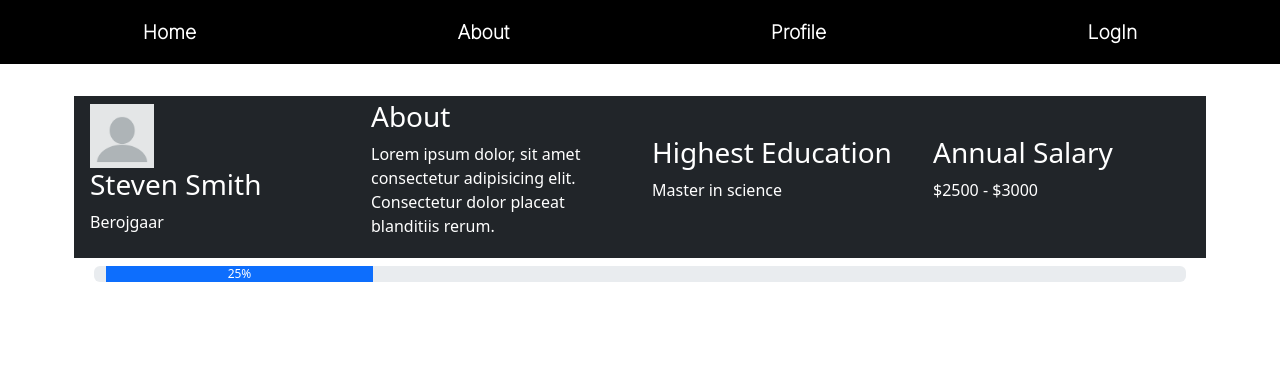
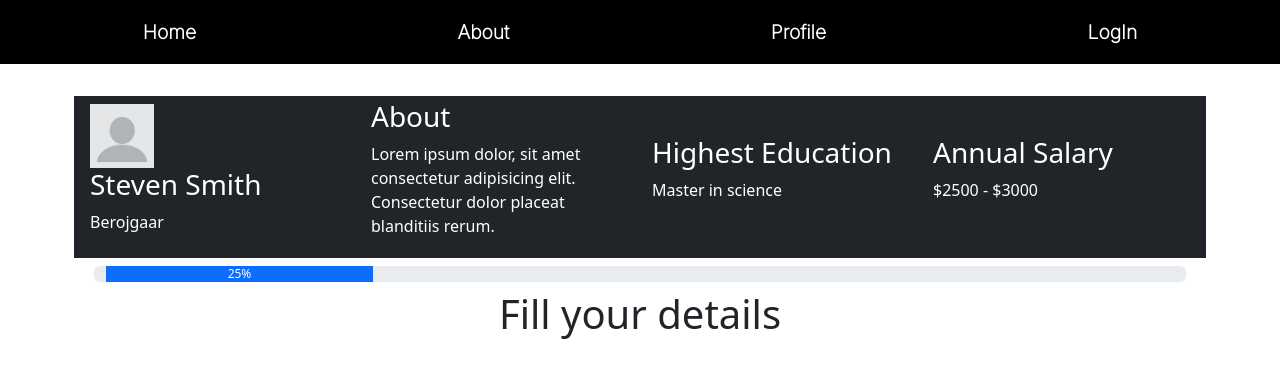
Before and after one commit to MukulDhiman03/smartcity, a React (Create React App) app: page /completeprofile in a window 1280 px wide. Shown: the top 378 px of the page. Built offline with nearby package versions, Linux system fonts and the light colour scheme.

Commit message:
details added

```diff
--- a/src/components/Profile/CompleteProfile.js
+++ b/src/components/Profile/CompleteProfile.js
@@ -31,8 +31,11 @@ const CompleteProfile = () => {
                 </div>
             </div>
             <div className='row m-2'>
+                <div className='col-md-12'>
+                    <h1 className='text-center'>Fill your details</h1>
+                </div>
+            </div>
 
-            </div>
         </div>
     )
 }
```
